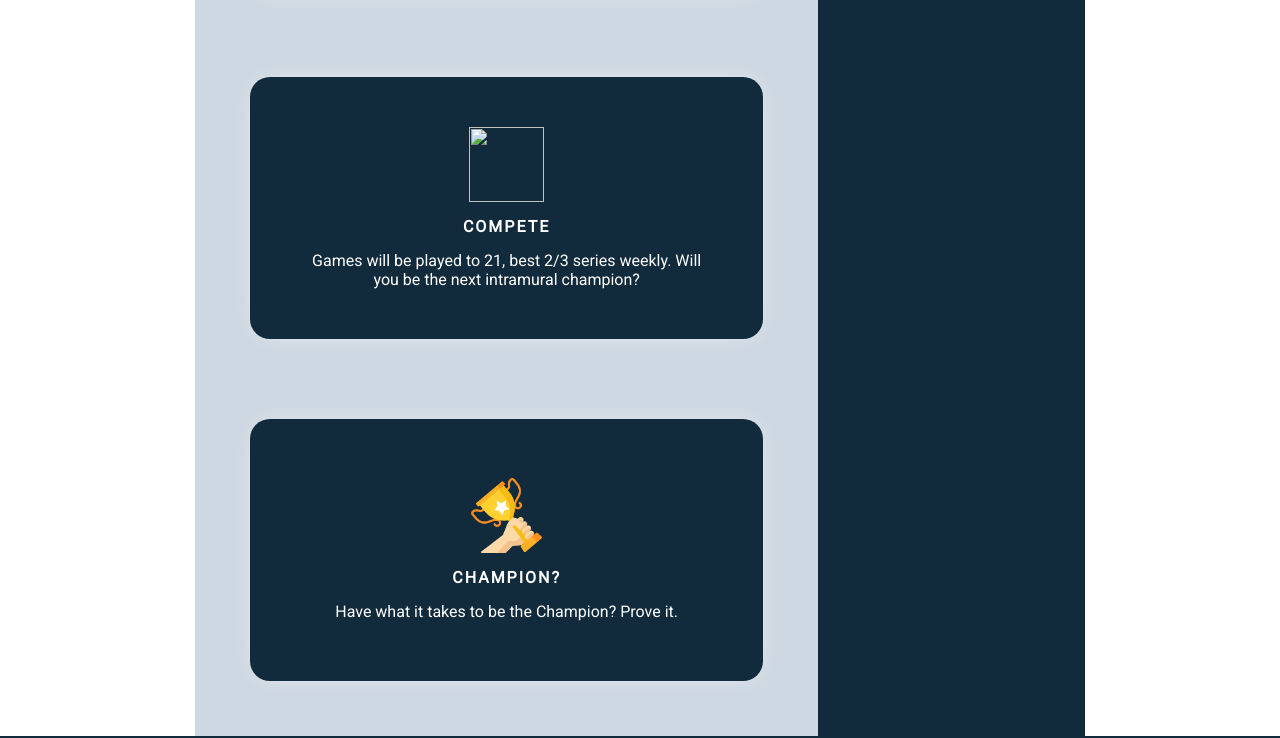
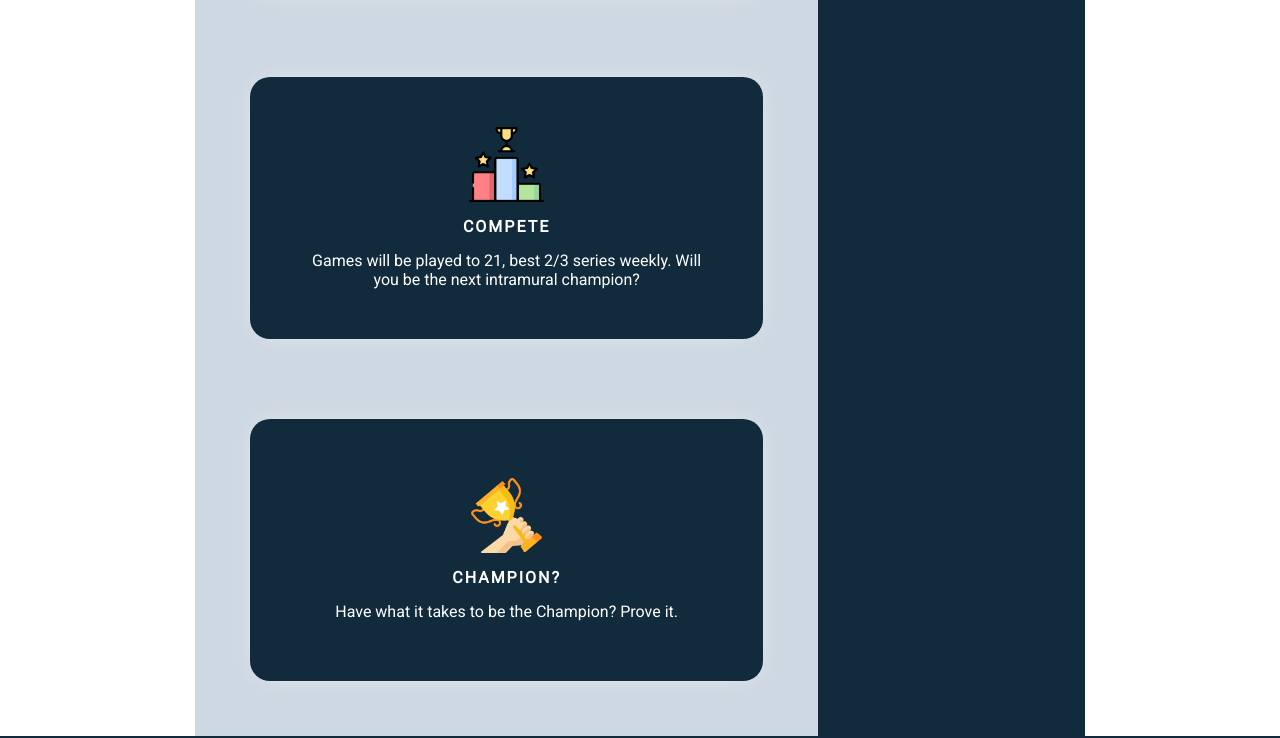
Before and after one commit to TSPraneeth/Smash-Nation, a plain HTML site: page index.html in a window 1280 px wide. Shown: the part 946-1684 px from the top of the page. Drawn offline with Linux system fonts and the light colour scheme.

Commit message:
change img

```diff
--- a/index.html
+++ b/index.html
@@ -45,7 +45,7 @@
                     </div>
 
                     <div class="compete">
-                        <img src="imgs/competetion.png" alt="" height="75px" width="75px">
+                        <img src="imgs/compete.png" alt="" height="75px" width="75px">
                         <h2 class="title">Compete</h2>
                         <p class="description">Games will be played to 21, best 2/3 series weekly. Will you be the next intramural champion?</p>
                     </div>
```
Also changed, not shown: imgs/compete.png (renamed from imgs/competition.png).
